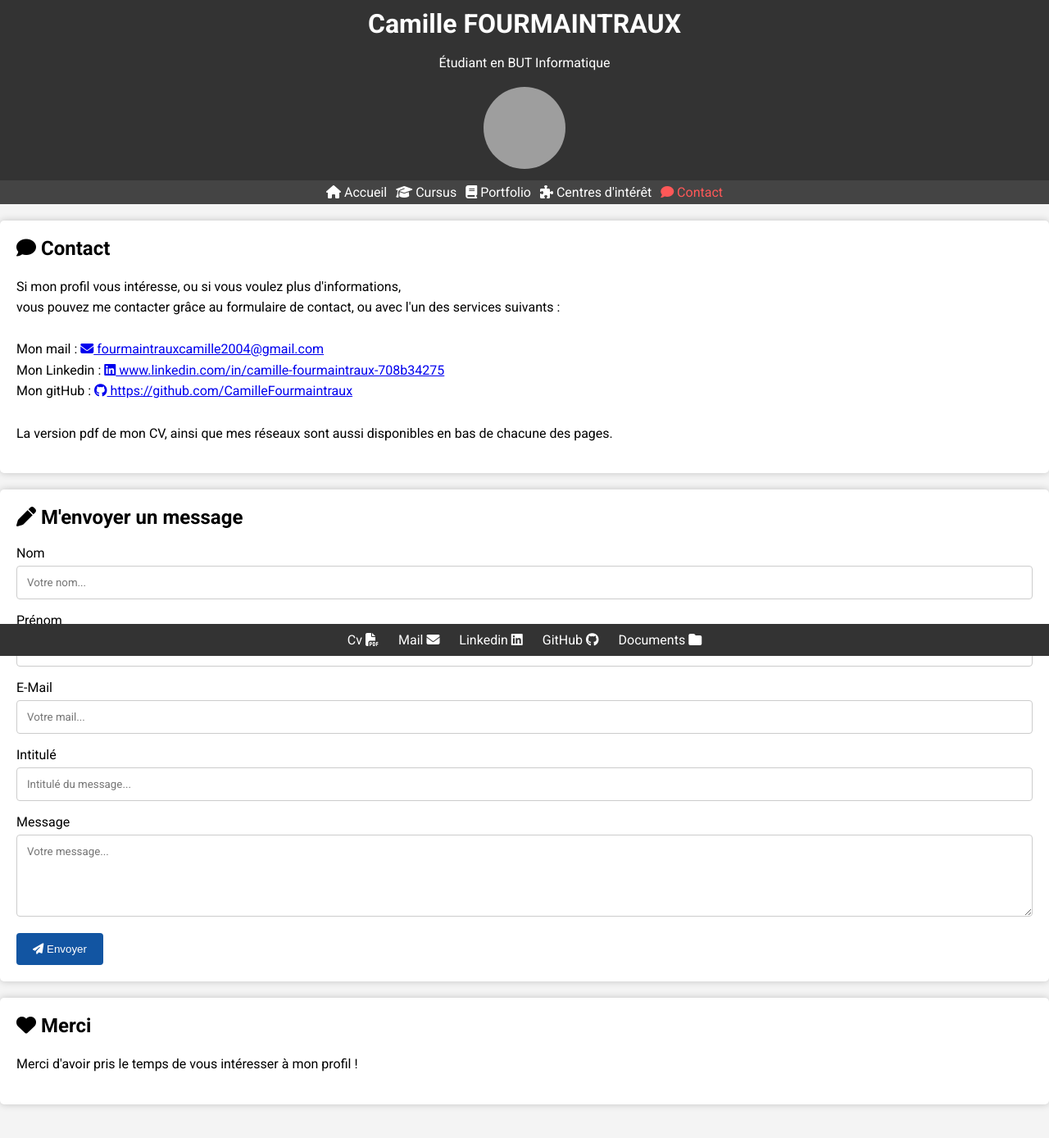
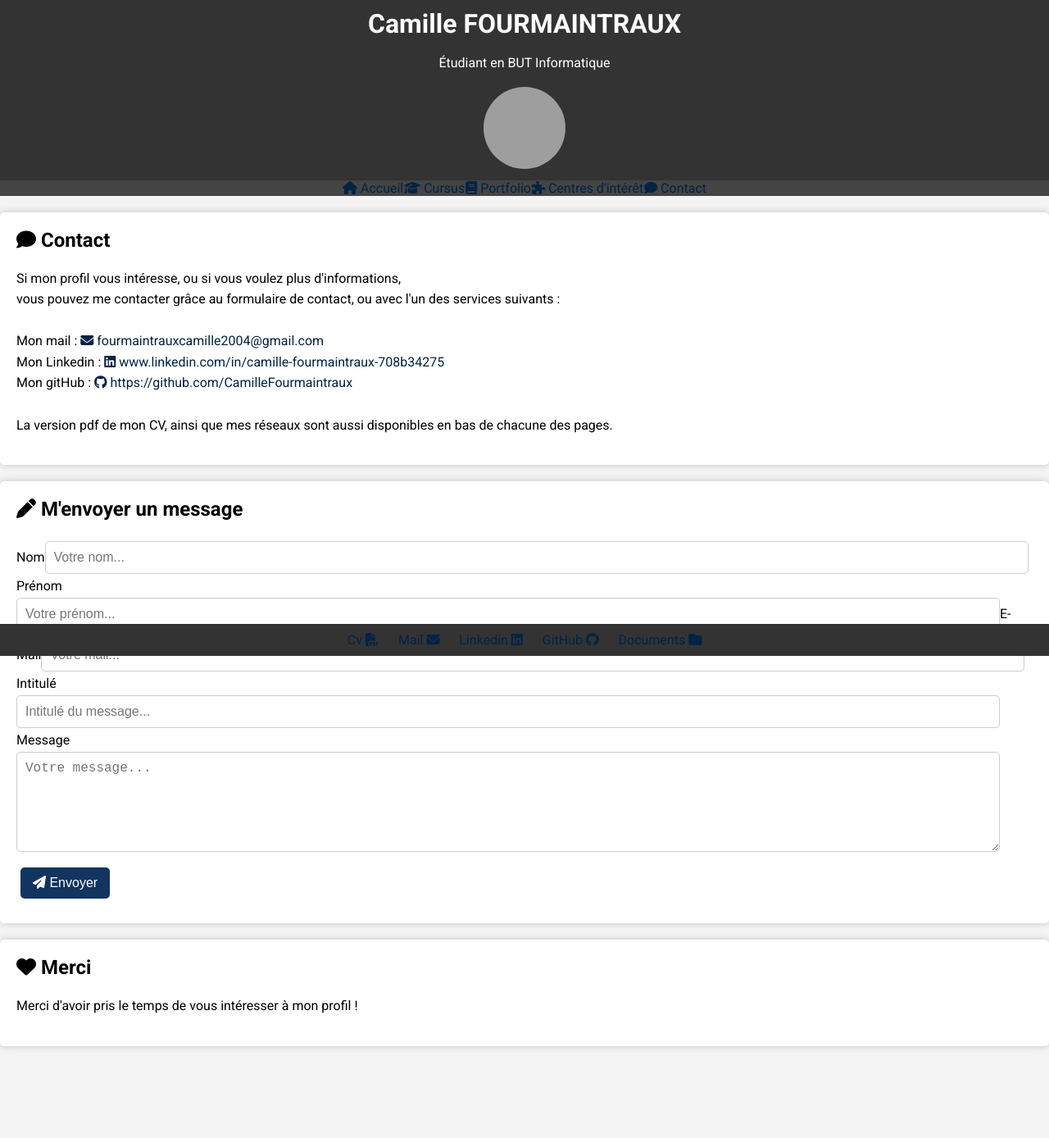
Before and after one commit to camillefourmaintrauxetu/portfolio, a React (Vite) app: page /contact in a window 1280 px wide. Shown: the top 1388 px of the page at 82% size. After the commit the page ends 1331 px from the top, so only its background shows below. Built offline with nearby package versions, Linux system fonts and the light colour scheme; grey boxes are pictures that could not be loaded.

Commit message:
Huge css rework

```diff
--- a/public/css/form.css
+++ b/public/css/form.css
@@ -5,19 +5,44 @@ label{margin-right: 0px;
 textarea{
       height:100px;
 }
-input[type=text], input[type=email], textarea {
-    width: 100%;
-    padding: 12px;
+/* Barre de recherche et filtres */
+input[type="text"], input[type="date"], input[type="email"], textarea {
+    width: 95%;
+    padding: 10px;
+    margin: 5px 0;
     border: 1px solid #ccc;
-    border-radius: 4px;
-    box-sizing: border-box;
-    margin-top: 6px;
-    margin-bottom: 16px;
-    margin-right: 0px;
-    margin-left: 0px;
+    border-radius: 5px;
+    font-size: 16px;
+    transition: all 0.2s ease-in-out;
     resize: vertical;
-    font-family: 'Roboto', 'sans-serif';
 }
+
+input[type="date"]:hover, input[type="text"]:hover, input[type="email"]:hover, textarea:hover {
+    border-color: #123456;
+}
+
+input[type="date"]:focus, input[type="text"]:focus, input[type="email"]:focus, textarea:focus {
+    outline: none;
+    border-color: #0a0321;
+    box-shadow: 0 0 5px rgba(0, 0, 42, 0.5);
+}
+/* Bouton de tri */
+button {
+    background: #12345f;
+    color: white;
+    border: none;
+    padding: 10px 15px;
+    border-radius: 5px;
+    cursor: pointer;
+    font-size: 16px;
+    margin: 10px 5px;
+    transition: all 0.3s ease;
+}
+button:hover {
+    background: #1234ff;
+}
+
+/*
 button[type=submit] {
     background-color: #1255a2;
     color: white;
@@ -29,3 +54,4 @@ button[type=submit] {
 button[type=submit]:hover {
     background-color: #1872D9;
 }
+*/
--- a/public/css/index.css
+++ b/public/css/index.css
@@ -26,23 +26,11 @@ p {
     line-height: 1.6;
 }
 
-
-
-@media screen and (max-width: 899x) {
-img {
-    max-width : 80%;
-    height : auto;
-    margin : 10px;
-}
-}
-
-@media screen and (min-width: 900px) {
 img {
     max-width : 60%;
     height : auto;
     margin : 10px;
     margin-left:20%;
-}
 }
 
 .container {
@@ -70,3 +58,27 @@ img {
     margin:auto;
     padding:auto;
 }
+
+
+.next-to-each-other {
+    align-items: center;
+    width:97%;
+}
+
+.next-to-each-other div {
+    align-items: center;/* Espacement entre les éléments */
+    width:100%;
+}
+
+.next-to-each-other label {
+    margin: 0; /* Évite l'espacement par défaut autour des labels */
+    width:min-content;
+}
+
+@media all and (min-width: 430px)
+{
+    .next-to-each-other {
+        display: flex;
+        gap: 20px; /* Espacement entre les éléments */
+    }
+}
--- a/public/css/navigation.css
+++ b/public/css/navigation.css
@@ -9,23 +9,65 @@ nav {
     width: 100%;
 }
 
-nav a {
+.navlink {
     text-decoration: none;
     color: #fff;
     margin: 5px;
     white-space: nowrap;
 }
 
-nav a:hover{
-    color: #BBDDDD;
+.navlink:link {
+    color: #fff;
+    background-color: transparent;
+    text-decoration: none;
 }
 
-nav a.current:hover{
-    color: #FF5151;
+.navlink:visited {
+    color: #fff;
+    background-color: transparent;
+    text-decoration: none;
 }
 
-nav a.current{
-    color: #FF5858;
+.navlink:active {
+    color: #fff;
+    background-color: transparent;
+    text-decoration: none;
+}
+
+.navlink:hover{
+    color: #BBDDDD;
+    background-color: transparent;
+    text-decoration: none;
+}
+
+
+.navlink.current{
+    color: #00aaff;
+    cursor: default;
+}
+
+a:link {
+    color: #012345;
+    background-color: transparent;
+    text-decoration:none;
+}
+
+a:hover {
+    color: #002c99;/*#abcdef;*/
+    background-color: transparent;
+    text-decoration:underline;
+}
+
+a:visited {
+    color: #002c69;
+    background-color: transparent;
+    text-decoration: line-through;
+}
+
+a:active {
+    color: #002c00;
+    background-color: transparent;
+    text-decoration: underline;
 }
 
 /* Si la navigation devient fixe */
```
